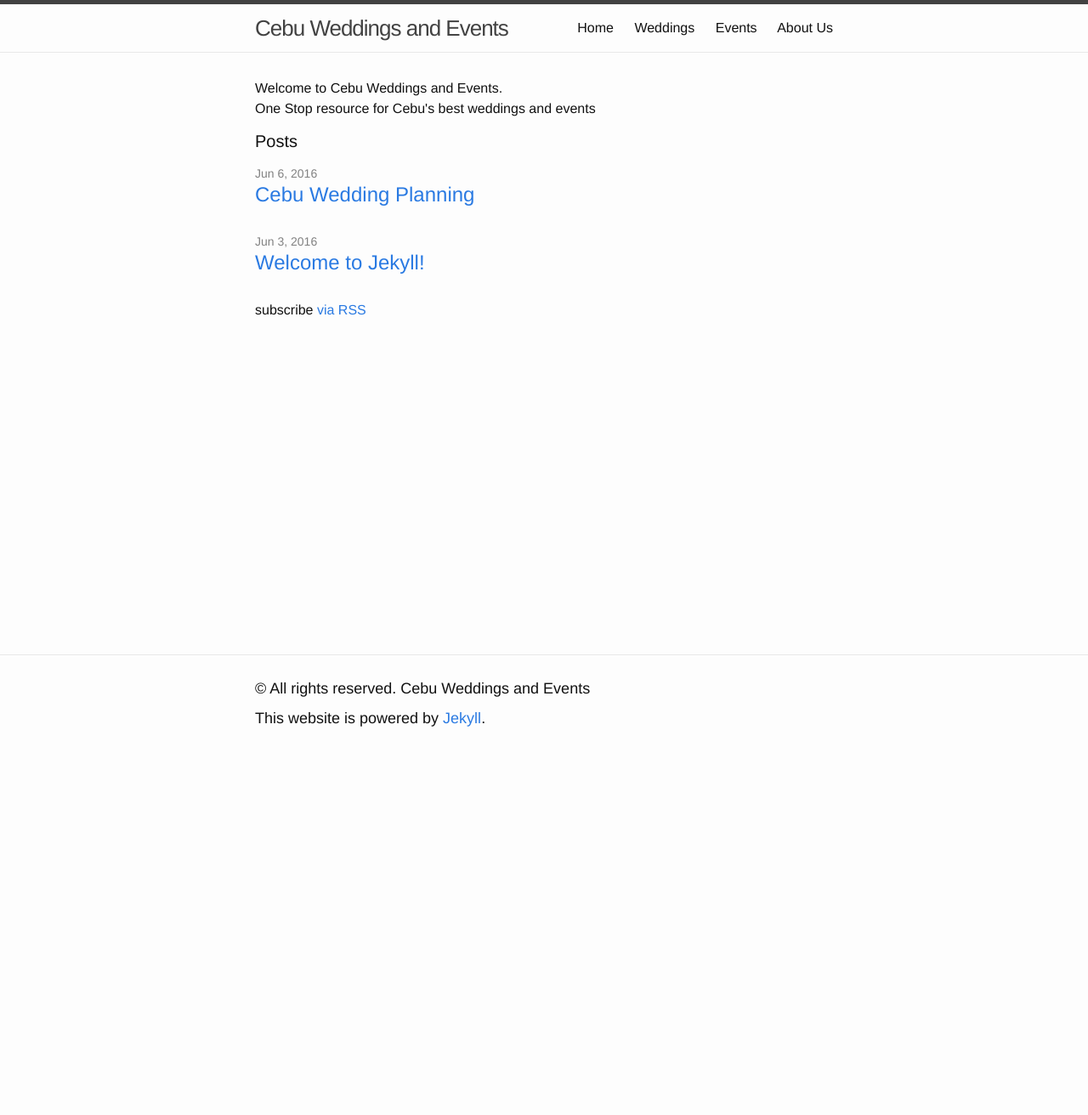
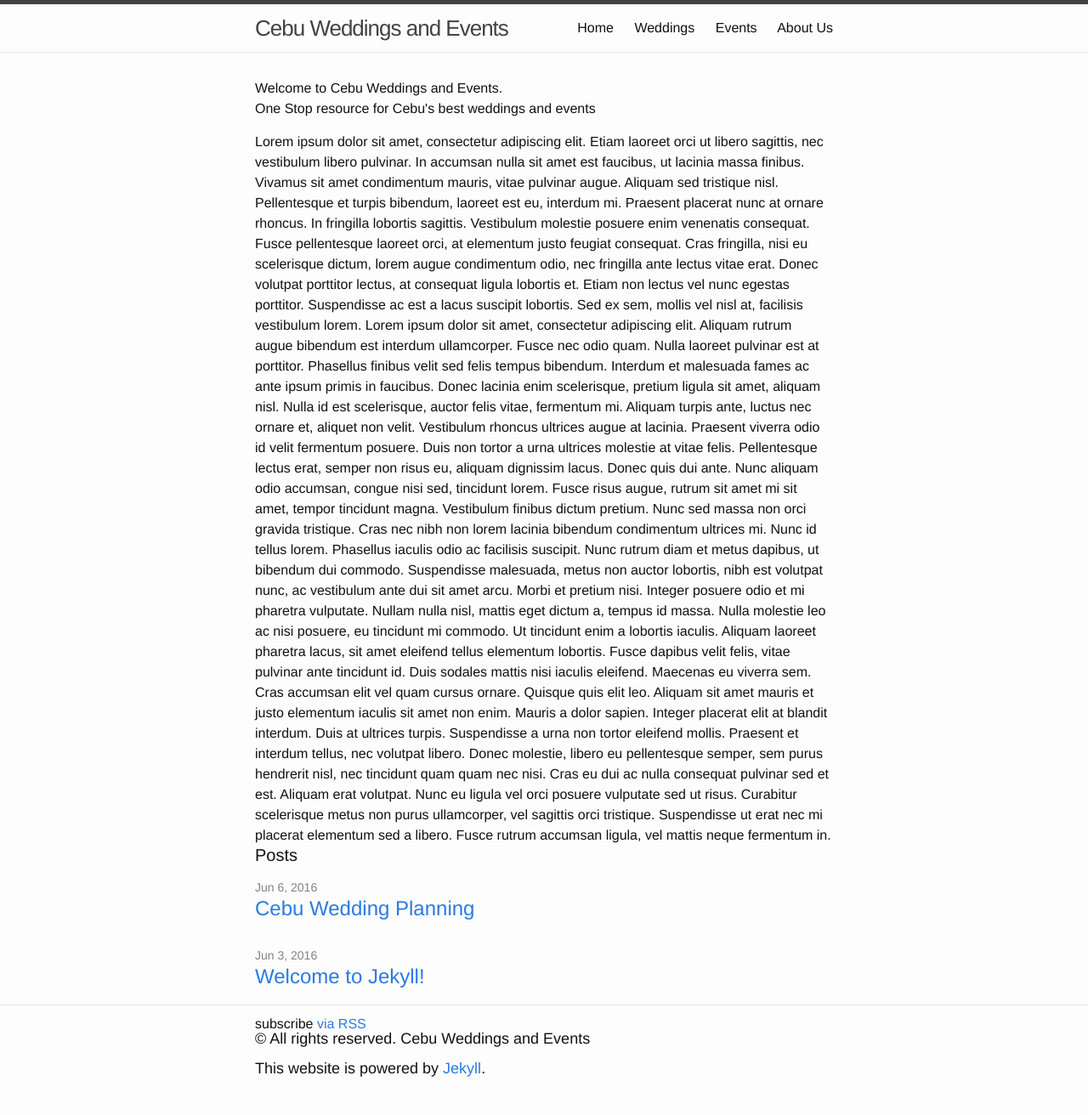
Before and after one commit to alvinpd/cebuweddingsandevents, a Jekyll site: the page built from index.html, in a window 1280 px wide. Shown: the whole page at 85% size. Built offline with Jekyll 4.4.1, drawn with Linux system fonts in a browser that asks for light colours; nearby versions of some CDN libraries; before the commit the page ends 901 px from its top, so only the background shows below that.

Commit message:
Initial updates

```diff
--- a/index.html
+++ b/index.html
@@ -6,6 +6,16 @@
   Welcome to Cebu Weddings and Events.
 
   <p>One Stop resource for Cebu's best weddings and events</p>
+
+  Lorem ipsum dolor sit amet, consectetur adipiscing elit. Etiam laoreet orci ut libero sagittis, nec vestibulum libero pulvinar. In accumsan nulla sit amet est faucibus, ut lacinia massa finibus. Vivamus sit amet condimentum mauris, vitae pulvinar augue. Aliquam sed tristique nisl. Pellentesque et turpis bibendum, laoreet est eu, interdum mi. Praesent placerat nunc at ornare rhoncus. In fringilla lobortis sagittis. Vestibulum molestie posuere enim venenatis consequat. Fusce pellentesque laoreet orci, at elementum justo feugiat consequat. Cras fringilla, nisi eu scelerisque dictum, lorem augue condimentum odio, nec fringilla ante lectus vitae erat. Donec volutpat porttitor lectus, at consequat ligula lobortis et. Etiam non lectus vel nunc egestas porttitor.
+
+  Suspendisse ac est a lacus suscipit lobortis. Sed ex sem, mollis vel nisl at, facilisis vestibulum lorem. Lorem ipsum dolor sit amet, consectetur adipiscing elit. Aliquam rutrum augue bibendum est interdum ullamcorper. Fusce nec odio quam. Nulla laoreet pulvinar est at porttitor. Phasellus finibus velit sed felis tempus bibendum. Interdum et malesuada fames ac ante ipsum primis in faucibus. Donec lacinia enim scelerisque, pretium ligula sit amet, aliquam nisl. Nulla id est scelerisque, auctor felis vitae, fermentum mi. Aliquam turpis ante, luctus nec ornare et, aliquet non velit.
+
+  Vestibulum rhoncus ultrices augue at lacinia. Praesent viverra odio id velit fermentum posuere. Duis non tortor a urna ultrices molestie at vitae felis. Pellentesque lectus erat, semper non risus eu, aliquam dignissim lacus. Donec quis dui ante. Nunc aliquam odio accumsan, congue nisi sed, tincidunt lorem. Fusce risus augue, rutrum sit amet mi sit amet, tempor tincidunt magna. Vestibulum finibus dictum pretium. Nunc sed massa non orci gravida tristique. Cras nec nibh non lorem lacinia bibendum condimentum ultrices mi. Nunc id tellus lorem. Phasellus iaculis odio ac facilisis suscipit. Nunc rutrum diam et metus dapibus, ut bibendum dui commodo. Suspendisse malesuada, metus non auctor lobortis, nibh est volutpat nunc, ac vestibulum ante dui sit amet arcu. Morbi et pretium nisi. Integer posuere odio et mi pharetra vulputate.
+
+  Nullam nulla nisl, mattis eget dictum a, tempus id massa. Nulla molestie leo ac nisi posuere, eu tincidunt mi commodo. Ut tincidunt enim a lobortis iaculis. Aliquam laoreet pharetra lacus, sit amet eleifend tellus elementum lobortis. Fusce dapibus velit felis, vitae pulvinar ante tincidunt id. Duis sodales mattis nisi iaculis eleifend. Maecenas eu viverra sem. Cras accumsan elit vel quam cursus ornare. Quisque quis elit leo. Aliquam sit amet mauris et justo elementum iaculis sit amet non enim. Mauris a dolor sapien. Integer placerat elit at blandit interdum. Duis at ultrices turpis. Suspendisse a urna non tortor eleifend mollis.
+
+  Praesent et interdum tellus, nec volutpat libero. Donec molestie, libero eu pellentesque semper, sem purus hendrerit nisl, nec tincidunt quam quam nec nisi. Cras eu dui ac nulla consequat pulvinar sed et est. Aliquam erat volutpat. Nunc eu ligula vel orci posuere vulputate sed ut risus. Curabitur scelerisque metus non purus ullamcorper, vel sagittis orci tristique. Suspendisse ut erat nec mi placerat elementum sed a libero. Fusce rutrum accumsan ligula, vel mattis neque fermentum in.
 
   <h1 class="page-heading">Posts</h1>
 
```
